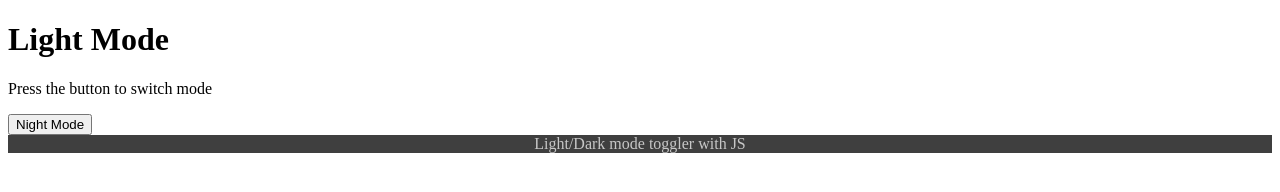
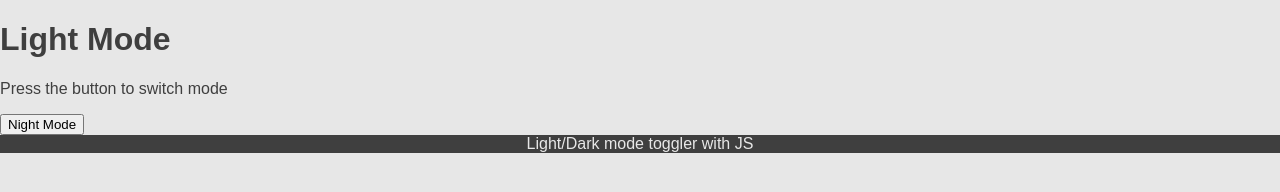
Before and after one commit to correa-coder/light-dark-mode, a plain HTML site: page index.html in a window 1280 px wide. Drawn offline with Linux system fonts and the light colour scheme.

Commit message:
style body

```diff
--- a/assets/style.css
+++ b/assets/style.css
@@ -1,9 +1,18 @@
 :root{
     --light-gray:rgb(158, 158, 158);
-    --light: rgb(199, 199, 199);
+    --light: rgb(231, 231, 231);
     --dark: rgb(63, 63, 63);
 }
 
+/* light mode */
+
+body{
+    margin:0;
+    padding:0;
+    font-family:Arial, Helvetica, sans-serif;
+    background-color:var(--light);
+    color:var(--dark);
+}
 
 
 footer{
@@ -11,3 +20,5 @@ footer{
     color:var(--light);
     text-align:center;
 }
+
+/* dark mode */
```
